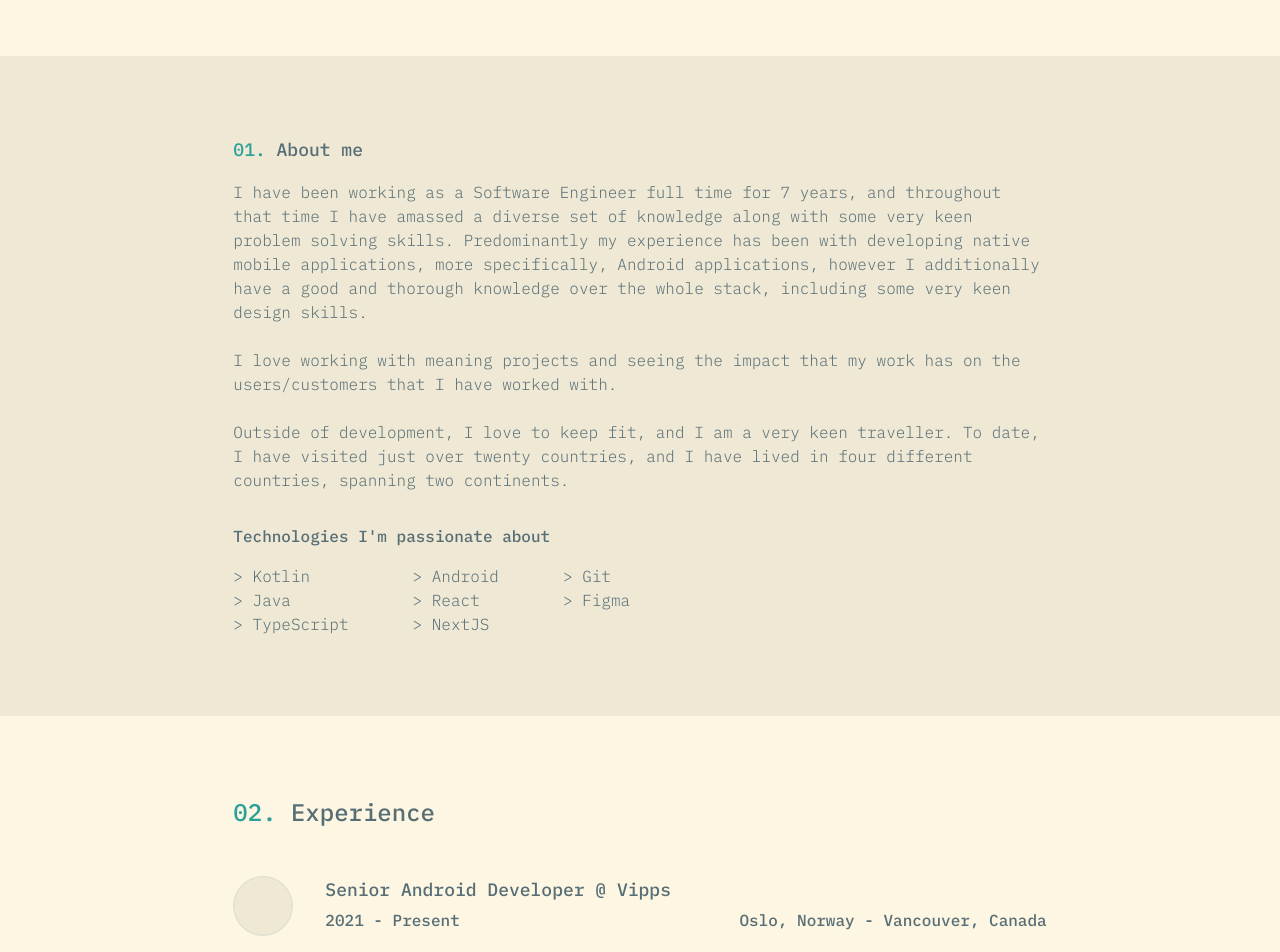
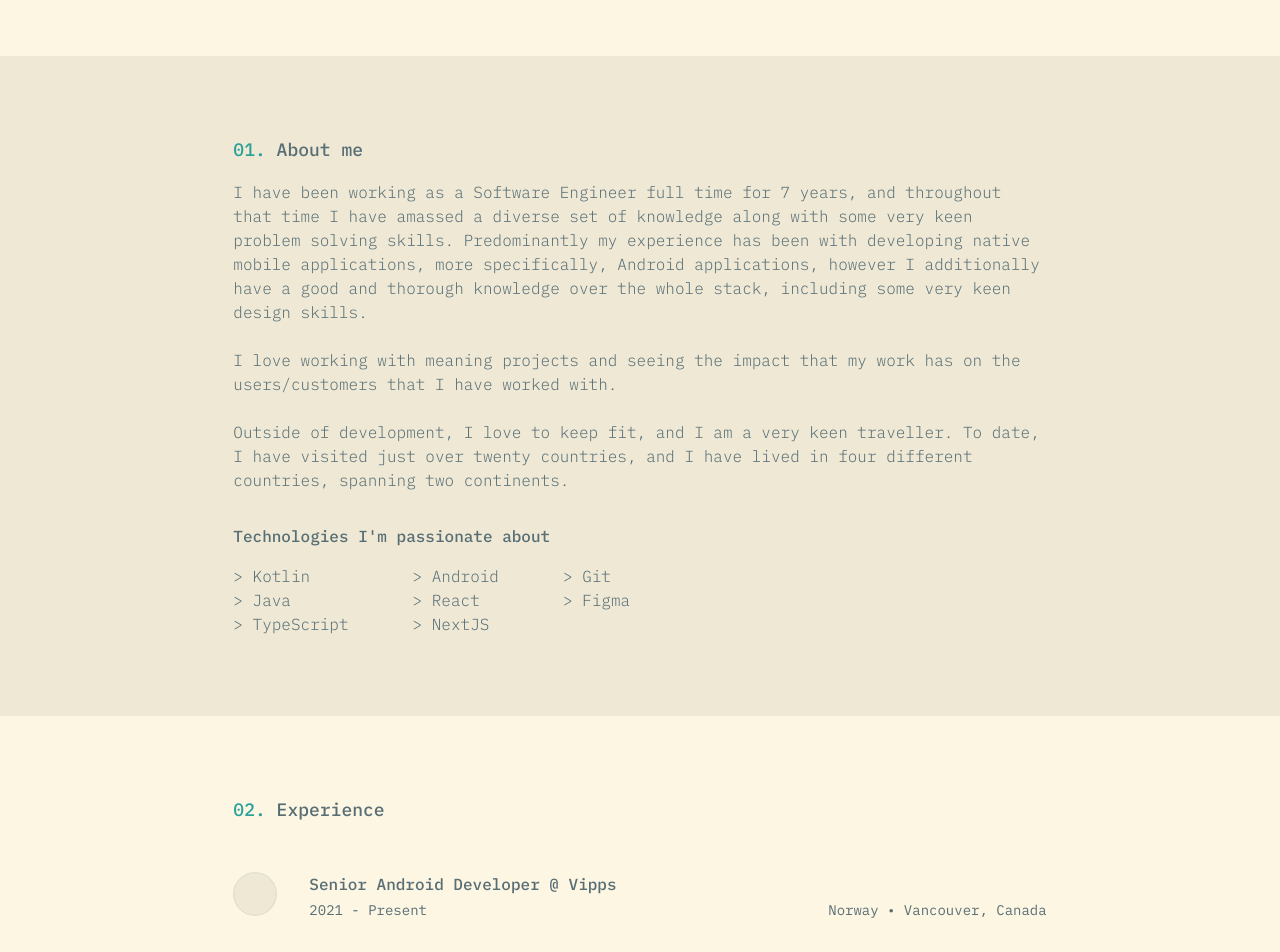
Before and after one commit to maxhves/hvesser-lewis-consulting-site, a Next.js app: page / in a window 1280 px wide. Shown: the part 460-1412 px from the top of the page. Built offline with nearby package versions, Linux system fonts and the light colour scheme.

Commit message:
Added SectionHeader component.

```diff
--- /dev/null
+++ b/src/app/components/section_header/section_header.tsx
@@ -0,0 +1,26 @@
+import React from 'react';
+
+//region Props
+
+interface SectionHeaderProps {
+  number: number,
+  heading: string,
+}
+
+//endregion
+
+//region Implementation
+
+function SectionHeader(props: SectionHeaderProps) {
+  return (
+    <div>
+      <p className="text-cutty-sark font-medium text-lg">
+        <span className="text-jungle-green">0{props.number}.</span> {props.heading}
+      </p>
+    </div>
+  );
+}
+
+export default SectionHeader;
+
+//endregion
--- a/src/app/sections/about/about.tsx
+++ b/src/app/sections/about/about.tsx
@@ -1,5 +1,6 @@
 import React from 'react';
 import SectionWrapper from '@/app/components/section_wrapper/section_wrapper';
+import SectionHeader from '@/app/components/section_header/section_header';
 
 function About() {
   return(
@@ -8,7 +9,10 @@ function About() {
     >
       <div className="space-y-4">
         {/* Heading */}
-        <p className="font-medium text-cutty-sark text-lg"><span className="text-jungle-green">01.</span> About me</p>
+        <SectionHeader
+          number={1}
+          heading="About me"
+        />
 
         {/* Main text */}
         <p className="text-cutty-sark font-light">
--- a/src/app/sections/experience/components/past_employment_card/past_employment_card.tsx
+++ b/src/app/sections/experience/components/past_employment_card/past_employment_card.tsx
@@ -13,21 +13,21 @@ function PastEmploymentCard(
   props: PastEmploymentCardProps,
 ) {
   return (
-    <div className="flex flex-col lg:flex-row lg:space-x-8">
+    <div className="flex flex-col lg:flex-row lg:space-x-8 space-y-4 lg:space-y-0">
       {/* Company logo */}
       <div>
         <div className="border-daintree border-opacity-10 border-2 rounded-full w-fit">
-          <div className="h-14 w-14 rounded-full bg-aths-special"/>
+          <div className="h-10 w-10 rounded-full bg-aths-special"/>
         </div>
       </div>
 
       <div>
         {/* Text */}
-        <div className="space-y-8">
+        <div className="space-y-6 lg:space-y-8">
           {/* Header */}
           <div className="space-y-1">
-            <p className="text-cutty-sark font-medium text-lg">{`${props.jobTitle} @ ${props.company}`}</p>
-            <div className="flex flex-col lg:flex-row justify-between text-cutty-sark font-medium text-md">
+            <p className="text-cutty-sark font-medium">{`${props.jobTitle} @ ${props.company}`}</p>
+            <div className="flex flex-row justify-between text-cutty-sark text-sm">
               <p>{`${props.startYear} - ${props.endYear}`}</p>
               <p>{props.location}</p>
             </div>
@@ -35,7 +35,7 @@ function PastEmploymentCard(
 
           {/* Body */}
           <div>
-            <p className="text-cutty-sark text-md">
+            <p className="text-cutty-sark text-sm font-light">
               This is where the body text will go, but at the moment there is no body text to be seen, so what I&apos;ll
               do is
               write a generic and long body text that can be seen on the site but actually needs to be provided by all
--- a/src/app/sections/experience/experience.tsx
+++ b/src/app/sections/experience/experience.tsx
@@ -1,15 +1,17 @@
 import React from 'react';
 import SectionWrapper from '@/app/components/section_wrapper/section_wrapper';
 import PastEmploymentCard from '@/app/sections/experience/components/past_employment_card/past_employment_card';
+import SectionHeader from '@/app/components/section_header/section_header';
 
 function Experience() {
   return (
     <SectionWrapper>
       <div>
         {/* Heading */}
-        <p className="font-medium text-cutty-sark text-2xl">
-          <span className="text-jungle-green">02.</span> Experience
-        </p>
+        <SectionHeader
+          number={2}
+          heading="Experience"
+        />
 
         {/* Past work experience */}
         <ul className="divide-y divide-solid divide-aths-special">
@@ -20,7 +22,7 @@ function Experience() {
               company="Vipps"
               startYear="2021"
               endYear="Present"
-              location="Oslo, Norway - Vancouver, Canada"
+              location="Norway • Vancouver, Canada"
               body={""}
             />
           </li>
```
